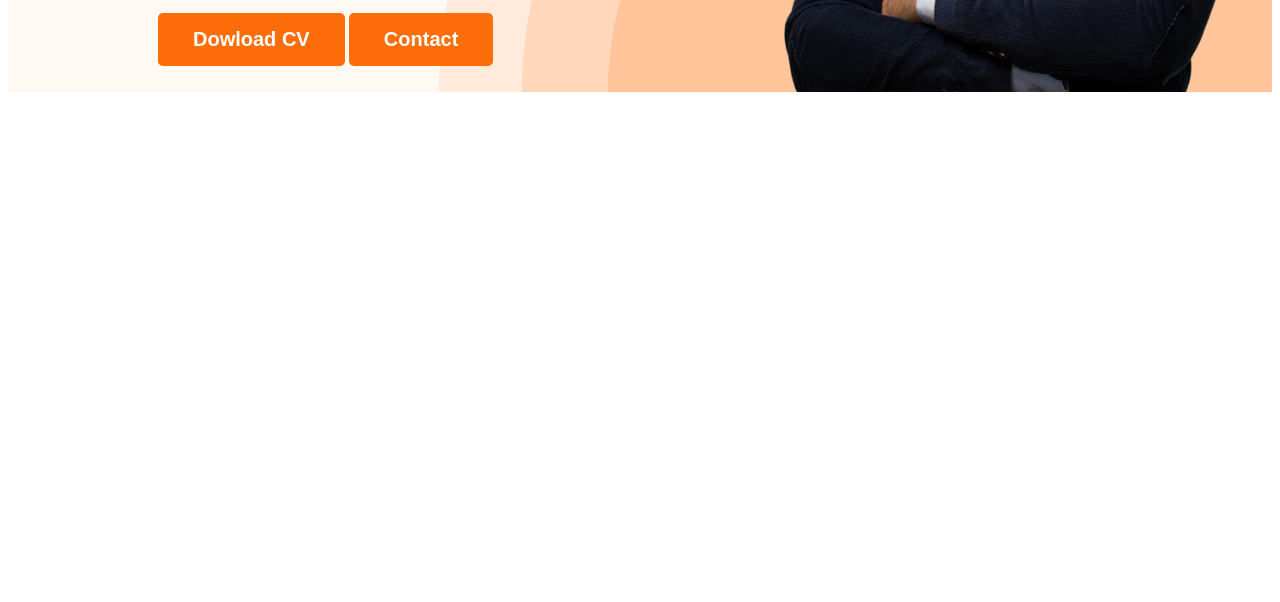
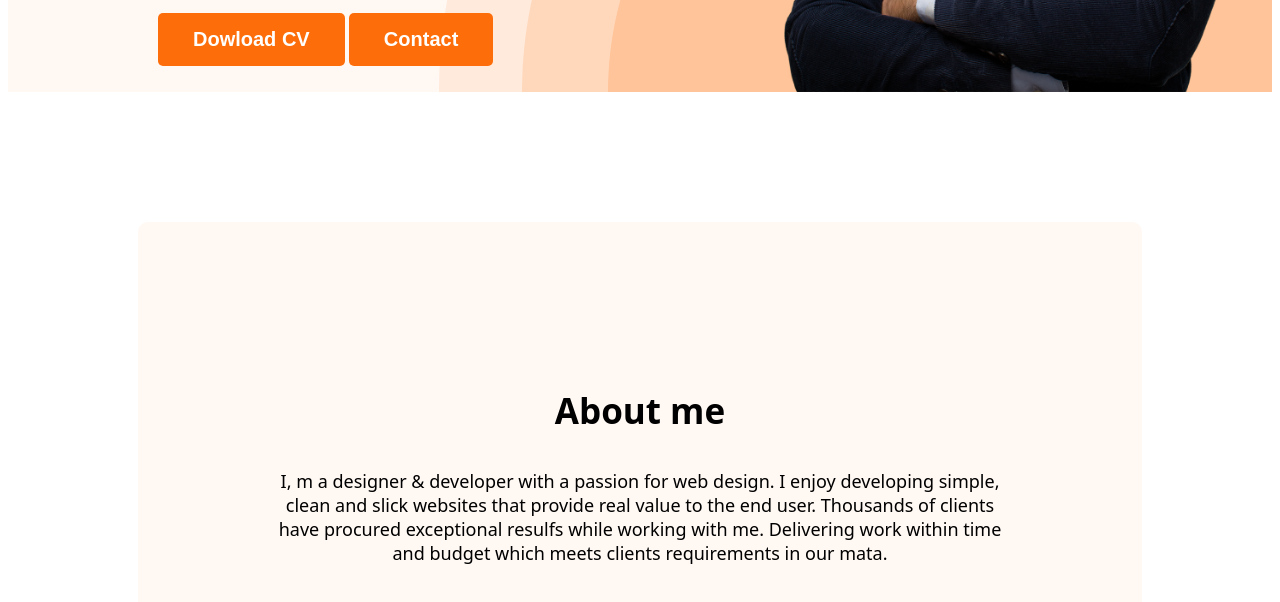
Before and after one commit to KaziSamiUllah/developer-portfolio, a plain HTML site: page index.html in a window 1280 px wide. Shown: the part 676-1278 px from the top of the page. Before the commit the page ends 800 px from the top, so only its background shows below. Drawn offline with Linux system fonts and the light colour scheme.

Commit message:
about section created

```diff
--- a/index.html
+++ b/index.html
@@ -34,11 +34,16 @@
           <button class="btn-pri">Dowload CV</button>
           <button class="btn-pri">Contact</button>
         </div>
-
-        <img width="500px" src="images/hardy.png" alt="Hardy Vai" />
+              <img width="500px" src="images/hardy.png" alt="Hardy Vai" />
       </div>
     </header>
-    <main></main>
+
+    <main>
+      <section class="about">
+        <h3 class="section-title">About me</h3>
+        <p class="section-descriotion">I, m a designer & developer with a passion for web design. I enjoy developing simple, clean and slick websites that provide real value to the end user. Thousands of clients have procured exceptional resulfs while working with me. Delivering work within time and budget which meets clients requirements in our mata.</p>
+      </section>
+    </main>
     <footer></footer>
   </body>
 </html>
--- a/styles/portfolio.css
+++ b/styles/portfolio.css
@@ -14,6 +14,17 @@ body {
   font-size: 20px;
   font-weight: 700;
   padding: 15px 35px;
+}
+.section-title {
+  color: var(#181818);
+  text-align: center;
+  font-size: 35px;
+  font-weight: 700;
+}
+.section-descriotion{
+    color: var(#757575);
+text-align: center;
+font-size: 18px;
 }
 
 /* Nav related styles */
@@ -47,7 +58,6 @@ nav a {
   background-image: url(../images/header_bg.png);
   background-repeat: no-repeat;
   background-position: bottom right;
-
 }
 .banner {
   padding: 30px 30px 0px 150px;
@@ -56,26 +66,30 @@ nav a {
   justify-content: space-between;
 }
 
-.banner-content{
+.banner-content {
   max-width: 500px;
 }
 
-.banner-greeting{
+.banner-greeting {
   font-size: 45px;
   color: #474747;
   margin-bottom: 5px;
 }
-.banner-title{
+.banner-title {
   font-size: 85px;
   font-weight: 700;
   margin-bottom: 20px;
 }
-.banner-description{
+.banner-description {
   color: #757575;
 }
 
 /* Main section styles */
-
-
+.about {
+  padding: 130px;
+  border-radius: 10px;
+  background: #fff8f3;
+  margin: 130px;
+}
 
 /* About section styles */
```
Lines whose indentation alone changed are shown as unchanged.
